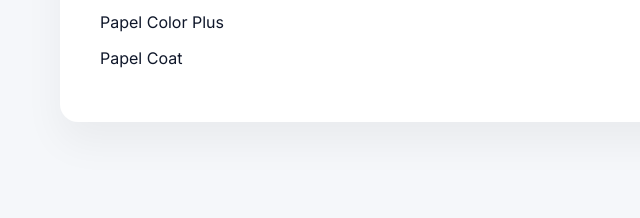
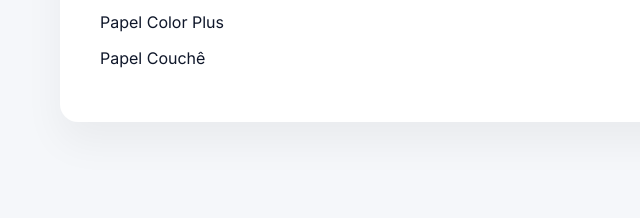
Before and after one commit to Brunoos721/gd-papeis-site, a plain HTML site: page index.html in a window 1280 px wide. Shown: the part 1382-1600 px from the top of the page, 0-640 px from the left. Drawn offline with nearby package versions, Linux system fonts and the light colour scheme.

Commit message:
Update index.html

```diff
--- a/index.html
+++ b/index.html
@@ -263,7 +263,7 @@
     <ul>
       <li><a href="papel-reciclado.html">Papel Reciclado</a></li>
       <li><a href="papel-color-plus.html">Papel Color Plus</a></li>
-      <li><a href="papel-coat.html">Papel Coat</a></li>
+      <li><a href="papel-couche.html">Papel Couchê</a></li>
     </ul>
   </div>
 </section>
```
